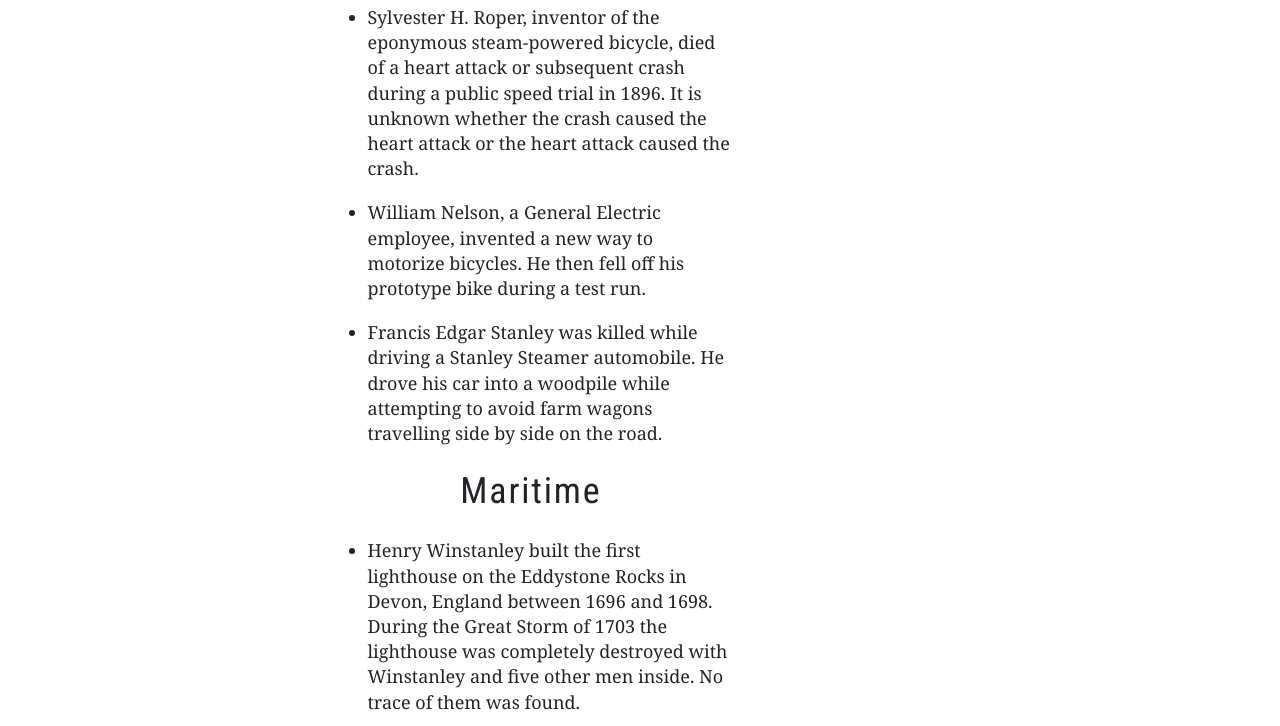
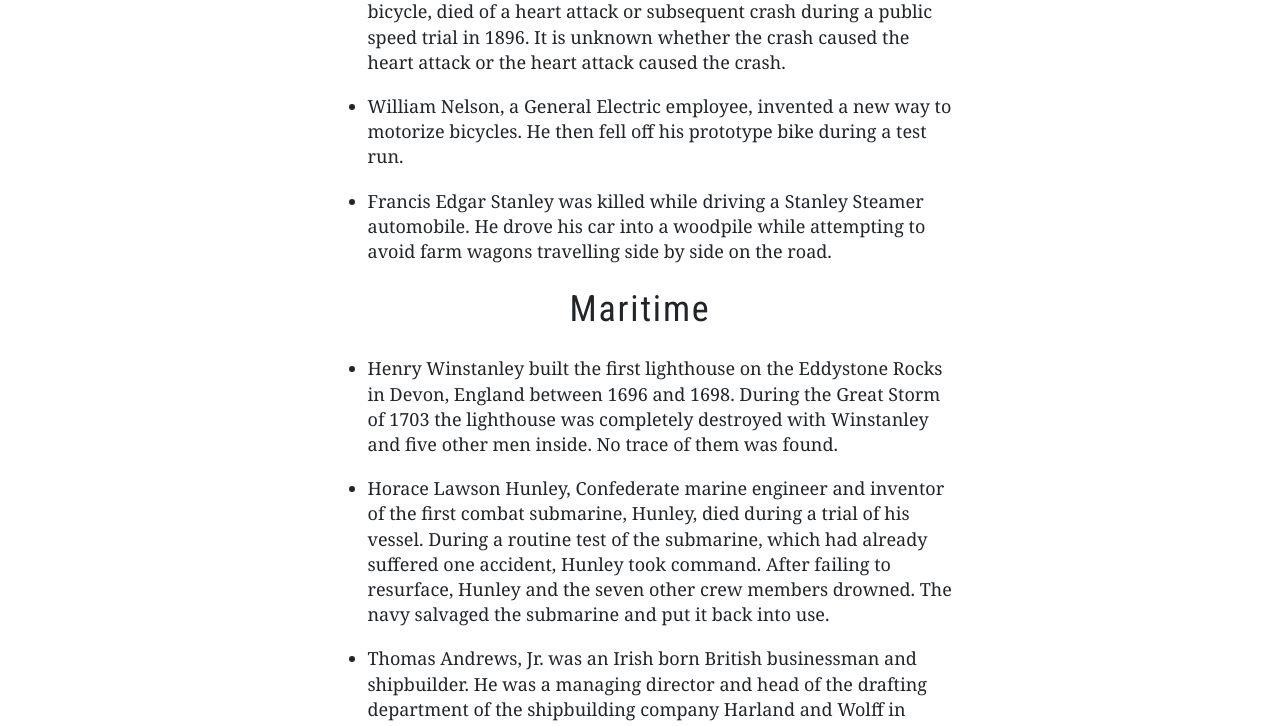
Before and after one commit to briannaordaz/COMP001B.Week6.Assignment.Bootstraps-GithubPages, a plain HTML site: page starter-files-6/index.html in a window 1280 px wide. Shown: the part 438-1164 px from the top of the page. Drawn offline with nearby package versions, Linux system fonts and the light colour scheme.

Commit message:
fixed the column for the main content from col-4 to col-6 because to make it take up half of the space it should be col-6 since there are 12 columns in total

```diff
--- a/starter-files-6/index.html
+++ b/starter-files-6/index.html
@@ -30,7 +30,7 @@
 					<li><a href="#myths">Popular Myths and Related Stories</a></li>
 				</ul>
 			</nav>
-			<main class="col-4" id="text-center"> <!--This (the class="col-4") will take up 1/2 of its space-->
+			<main class="col-6" id="text-center"> <!--This (the class="col-6") will take up 1/2 of its space-->
 				<section id="intro">
 					<h2>What is this list?</h2>
 					<p>This is a list of inventors whose deaths were in some manner caused by or related to a product,
```
